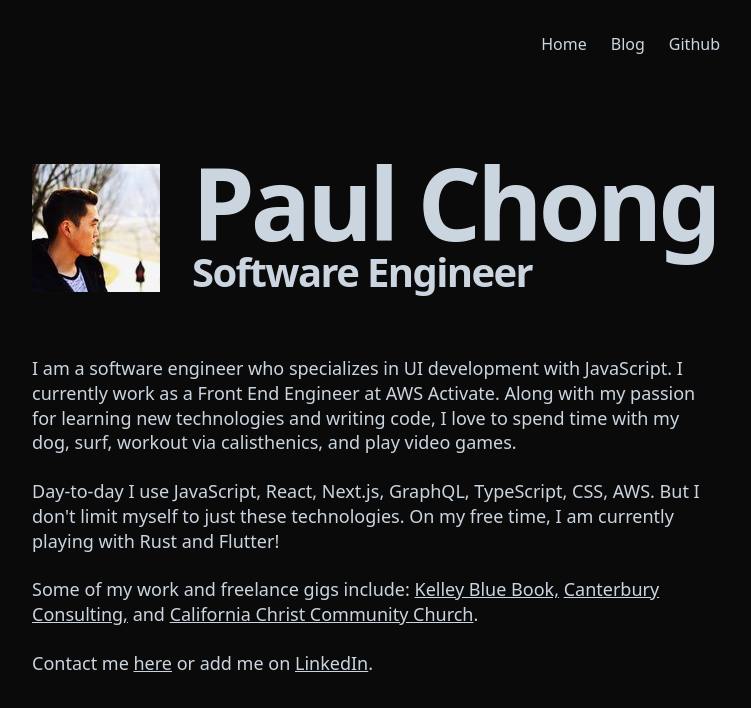
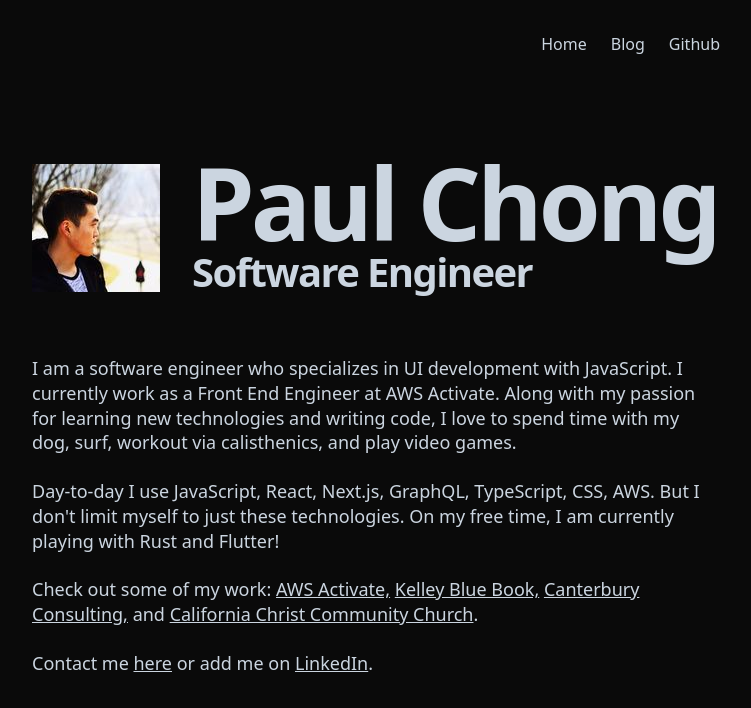
Before and after one commit to phc5/next-portfolio, a Next.js app: page / in a window 1280 px wide. Shown: the top 708 px of the page, without its empty margins (280-1031 px from the left). Built offline with nearby package versions, Linux system fonts and the light colour scheme.

Commit message:
Adds Activate to work

```diff
--- a/components/Home/Experience.tsx
+++ b/components/Home/Experience.tsx
@@ -25,7 +25,14 @@
       </StyledP>
 
       <StyledP>
-        Some of my work and freelance gigs include:{' '}
+        Check out some of my work:{' '}
+        <StyledLink
+          href="https://aws.amazon.com/activate/"
+          rel="nofollow noreferrer"
+          title="AWS Activate Landing Page"
+        >
+          AWS Activate,
+        </StyledLink>{' '}
         <StyledLink
           href="https://www.kbb.com"
           rel="nofollow noreferrer"
```
